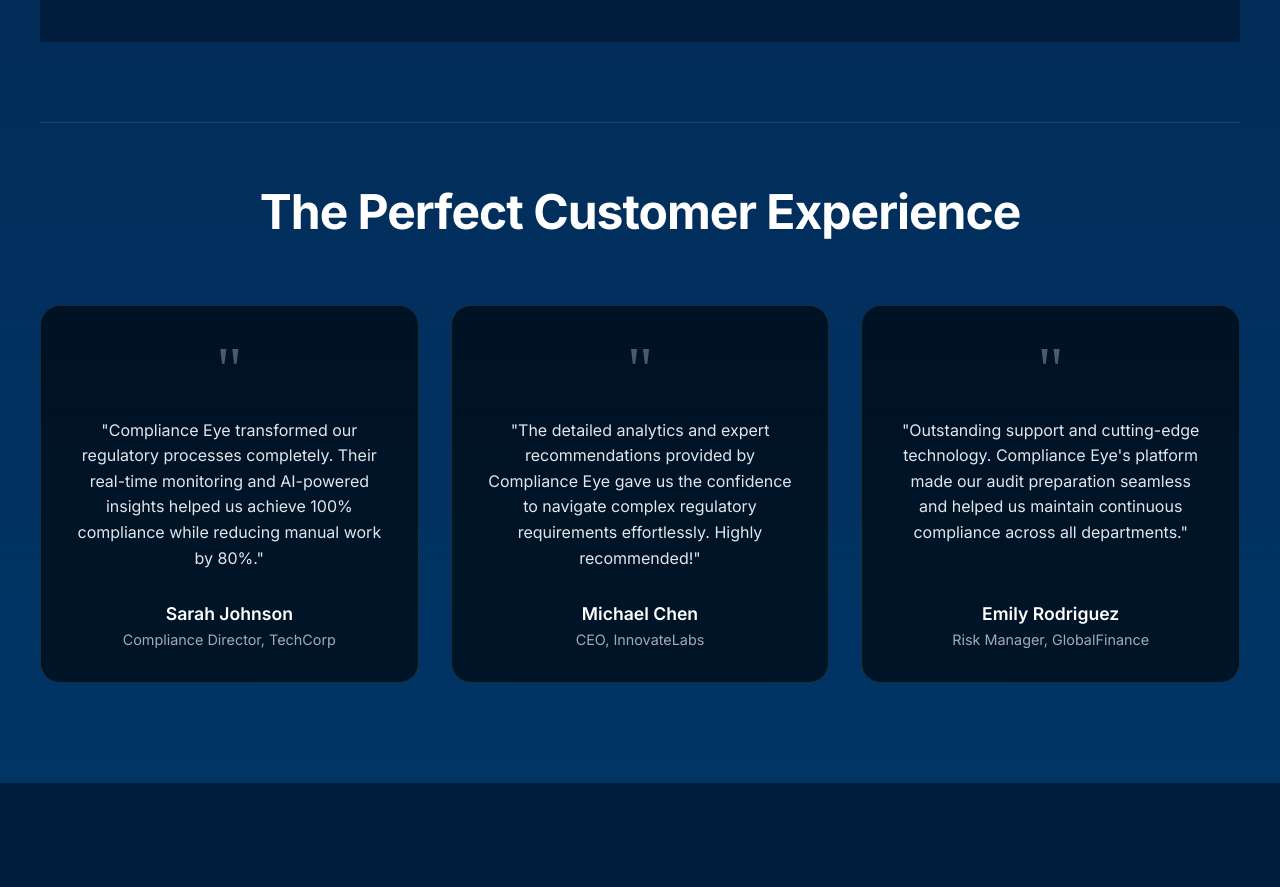
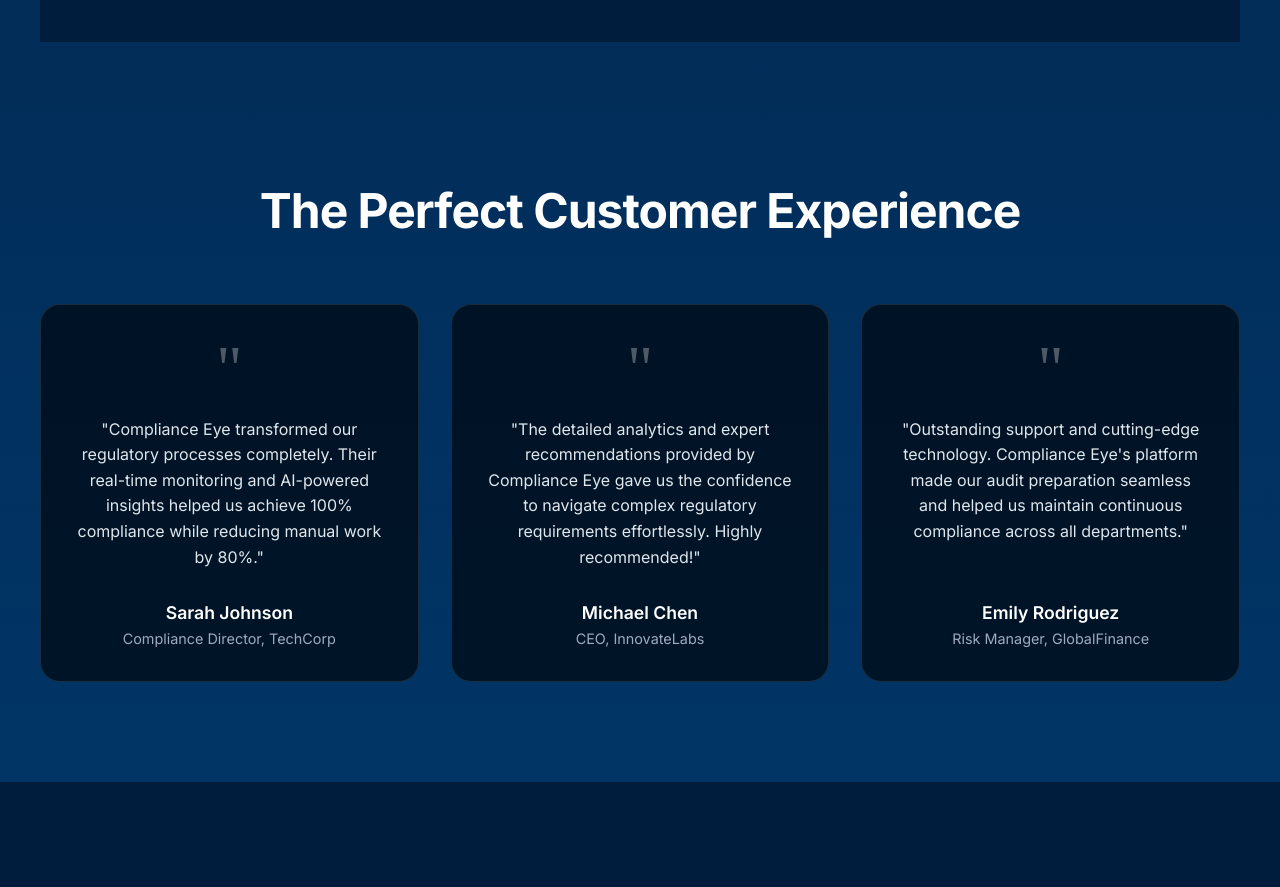
Before and after one commit to Aditimehra0298/compliance-eye, a React (Create React App) app: page / in a window 1280 px wide. Shown: the part 5040-5927 px from the top of the page. Built offline with nearby package versions, Linux system fonts and the light colour scheme; a web font is replaced by a local one.

Commit message:
Remove border line above feedback cards section
- Removed border-top from customer-experience-section
- Cleaner visual separation between sections

```diff
--- a/src/components/ComplianceSolution/ComplianceSolution.css
+++ b/src/components/ComplianceSolution/ComplianceSolution.css
@@ -478,7 +478,6 @@
 .customer-experience-section {
     margin-top: 80px;
     padding-top: 60px;
-    border-top: 1px solid rgba(255, 255, 255, 0.1);
 }
 
 .experience-header {
```
